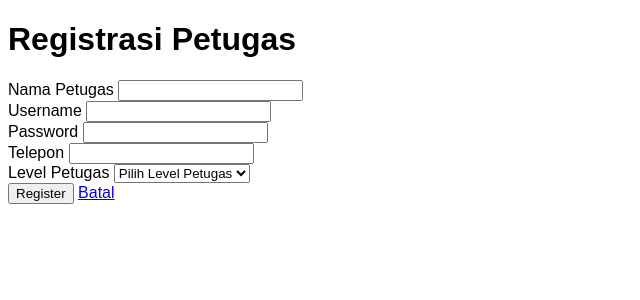
After one commit to pplg-airlangga-samarinda-22/pm-autentifikasi-KeiClaire, a PHP site: page /petugas/register-petugas.php in a window 1280 px wide. The commit adds this page. Shown: the top 300 px of the page, without its empty margins (0-640 px from the left). Run offline with PHP 8.4, Linux system fonts and the light colour scheme.

Commit message:
tambah register dan perbaikan

```diff
--- a/index.php
+++ b/index.php
@@ -12,6 +12,7 @@
     <meta charset="UTF-8">
     <meta name="viewport" content="width=device-width, initial-scale=1.0">
     <title>Laporan pengaduan</title>
+    <link rel="stylesheet" href="style.css">
 </head>
 <body>
     <h1>Selamat Datang di Aplikasi Pengaduan Masyarakat</h1>
--- a/petugas/index1.php
+++ b/petugas/index1.php
@@ -11,6 +11,7 @@
 <head>
     <meta charset="UTF-8">
     <meta name="viewport" content="width=device-width, initial-scale=1.0">
+    <link rel="stylesheet" href="../style.css">
     <title>pelaporan pengaduan</title>
 </head>
 <body>
--- a/petugas/login-petugas.php
+++ b/petugas/login-petugas.php
@@ -26,6 +26,7 @@
     <meta charset="UTF-8">
     <meta name="viewport" content="width=device-width, initial-scale=1.0">
     <title>Login</title>
+    <link rel="stylesheet" href="../style.css">
 </head>
 <body>
     <form action="" method="post" class="form-login">
--- /dev/null
+++ b/petugas/register-petugas.php
@@ -0,0 +1,66 @@
+<?php
+    require "../koneksi.php";
+
+    if ($_SERVER['REQUEST_METHOD'] === "POST") {
+        $username = $_POST['username'];
+        $password = md5($_POST['password']);
+
+        // cek dulu apakah nik telah terdaftar
+        $sql = "SELECT * FROM petugas WHERE username=?";
+        $cek = $koneksi->execute_query($sql, [$username, $password]);
+
+        if (mysqli_num_rows($cek) == 1) {
+            echo "<script>alert('USERNAME sudah digunakan!') </script>";
+        } else {
+            $nama_petugas = $_POST['nama_petugas'];
+            $telepon = $_POST['telepon'];
+            $username = $_POST['username'];
+            $level = $_POST['level'];
+            $password = md5($_POST['password']);
+            $sql = "INSERT INTO petugas SET nama_petugas=?,  telp=?, username=?, password=?, level=?";
+            $koneksi->execute_query($sql, [$nama_petugas, $telepon, $username, $password, $level]);
+            echo "<script>alert('Pendaftaran berhasil!')</script>";
+            header("location:index1.php");
+        }
+    }
+    ?>
+
+
+    <!DOCTYPE html>
+    <html lang="en">
+    <head>
+        <title>Registrasi</title>
+        <link rel="stylesheet" href="../style.css">
+    </head>
+    <body>
+        <h1>Registrasi Petugas</h1>
+        <form action="" method="post">
+            <div class="form-item">
+                <label for="name">Nama Petugas</label>
+                <input type="text" name="nama_petugas" id="nama_petugas">
+            <div>
+            <div class="form-item">
+                <label for="username">Username</label>
+                <input type="text" name="username" id="Username">
+            </div>
+            <div class="form-item">
+                <label for="password">Password</label>
+                <input type="password" name="password" id="password">
+            </div>
+            <div class="form-item">
+                <label for="telepon">Telepon</label>
+                <input type="tel" name="telepon" id="telepon">
+            </div>
+            <div class="form-item">
+            <label>Level Petugas</label>
+            <select name="level" class="form-control" required>
+                <option value=""> Pilih Level Petugas </option>
+                <option value="admin"> Admin </option>
+                <option value="petugas"> Petugas </option>
+            </select>
+            </div>
+            <button type="submit">Register</button>
+        </form>
+        <a href="index1.php">Batal</a>
+    </body>
+    </html>
--- a/register.php
+++ b/register.php
@@ -28,6 +28,7 @@ if ($_SERVER['REQUEST_METHOD'] === "POST") {
 <html lang="en">
 <head>
     <title>Registrasi</title>
+    <link rel="stylesheet" href="style.css">
 </head>
 <body>
     <h1>Registrasi Pengguna Baru</h1>
--- /dev/null
+++ b/style.css
@@ -0,0 +1,3 @@
+body {
+    font-family: Arial, sans-serif;
+}
```
Also changed, not shown: login.php (+6 -5 lines).
